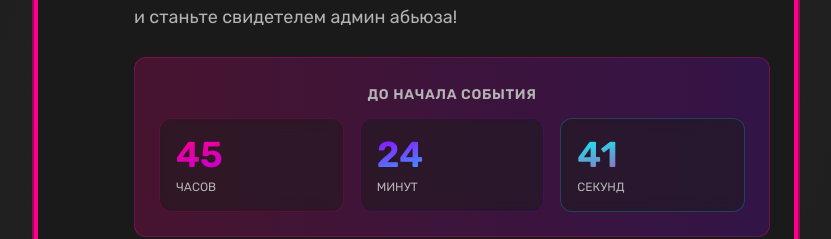
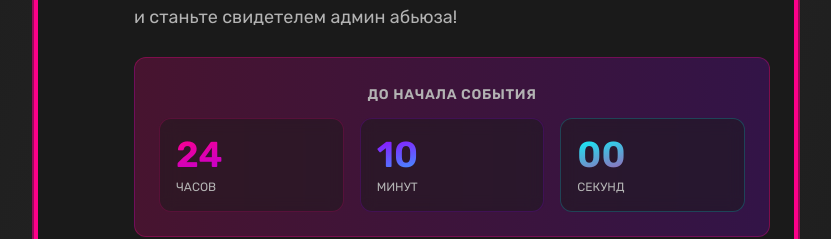
Before and after one commit to pr-poehali-dev/ilovebanstudios-website, a React (Vite) app: page / in a window 1280 px wide. Shown: the part 2183-2422 px from the top of the page, without its empty margins (224-1055 px from the left). Built offline with nearby package versions, Linux system fonts and the light colour scheme.

Commit message:
Корректировка времени события

```diff
--- a/src/pages/Index.tsx
+++ b/src/pages/Index.tsx
@@ -31,24 +31,7 @@ const Index = () => {
   };
 
   useEffect(() => {
-    const eventDate = new Date('2025-10-18T22:00:00+03:00');
-
-    const timer = setInterval(() => {
-      const now = new Date();
-      const difference = eventDate.getTime() - now.getTime();
-
-      if (difference > 0) {
-        const hours = Math.floor(difference / (1000 * 60 * 60));
-        const minutes = Math.floor((difference % (1000 * 60 * 60)) / (1000 * 60));
-        const seconds = Math.floor((difference % (1000 * 60)) / 1000);
-
-        setTimeLeft({ hours, minutes, seconds });
-      } else {
-        setTimeLeft({ hours: 0, minutes: 0, seconds: 0 });
-      }
-    }, 1000);
-
-    return () => clearInterval(timer);
+    setTimeLeft({ hours: 24, minutes: 10, seconds: 0 });
   }, []);
   return (
     <div className="min-h-screen bg-gradient-to-br from-background via-muted to-background">
```
